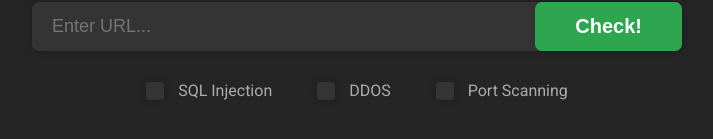
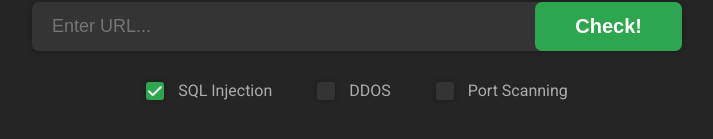
Before and after one commit to new-adventure/SECR, a React (Create React App) app in the folder secr/: page / in a window 1280 px wide. Shown: the part 443-582 px from the top of the page, without its empty margins (283-996 px from the left). Built offline with nearby package versions, Linux system fonts and the light colour scheme.

Commit message:
working on state management for checkbox

```diff
--- a/secr/src/components/form/Form.js
+++ b/secr/src/components/form/Form.js
@@ -1,25 +1,28 @@
 import { useState } from 'react';
 
 function Form() {
-    let [url, setUrl] = useState('localhost:8080');
-    console.log(url);
+    const [url, setUrl] = useState('localhost:8080');
+    const [sqlInjection, setSqlInjection] = useState(true);
+    const [ddos, setDdos] = useState(false);
+    const [scanning, setScanning] = useState(false);
+    console.log(sqlInjection, ddos, scanning);
     return (
         <form>
             <div class="main-input">
-                <input class="url" type="text" placeholder="Enter URL..." onChange={i => setUrl(i.target.value)} />
+                <input class="url" type="text" placeholder="Enter URL..." />
                 <input class="submit" type="submit" value="Check!" />
             </div>
             <div class="checkbox-buttons">
                 <div class="checkbox-wrapper">
-                    <input type="checkbox" name="type" id="c-1" value="SQL Injection" />
+                    <input type="checkbox" name="type" id="c-1" value="SQL Injection" checked={sqlInjection} />
                     <label class="checkbox-label" for="c-1">SQL Injection</label>
                 </div>
                 <div class="checkbox-wrapper">
-                    <input type="checkbox" name="type" id="c-2" value="DDOS" />
+                    <input type="checkbox" name="type" id="c-2" value="DDOS" checked={ddos} />
                     <label class="checkbox-label" for="c-2">DDOS</label>
                 </div>
                 <div class="checkbox-wrapper">
-                    <input type="checkbox" name="type" id="c-3" value="Port Scanning" />
+                    <input type="checkbox" name="type" id="c-3" value="Port Scanning" checked={scanning} />
                     <label class="checkbox-label" for="c-3">Port Scanning</label>
                 </div>
             </div>
```
